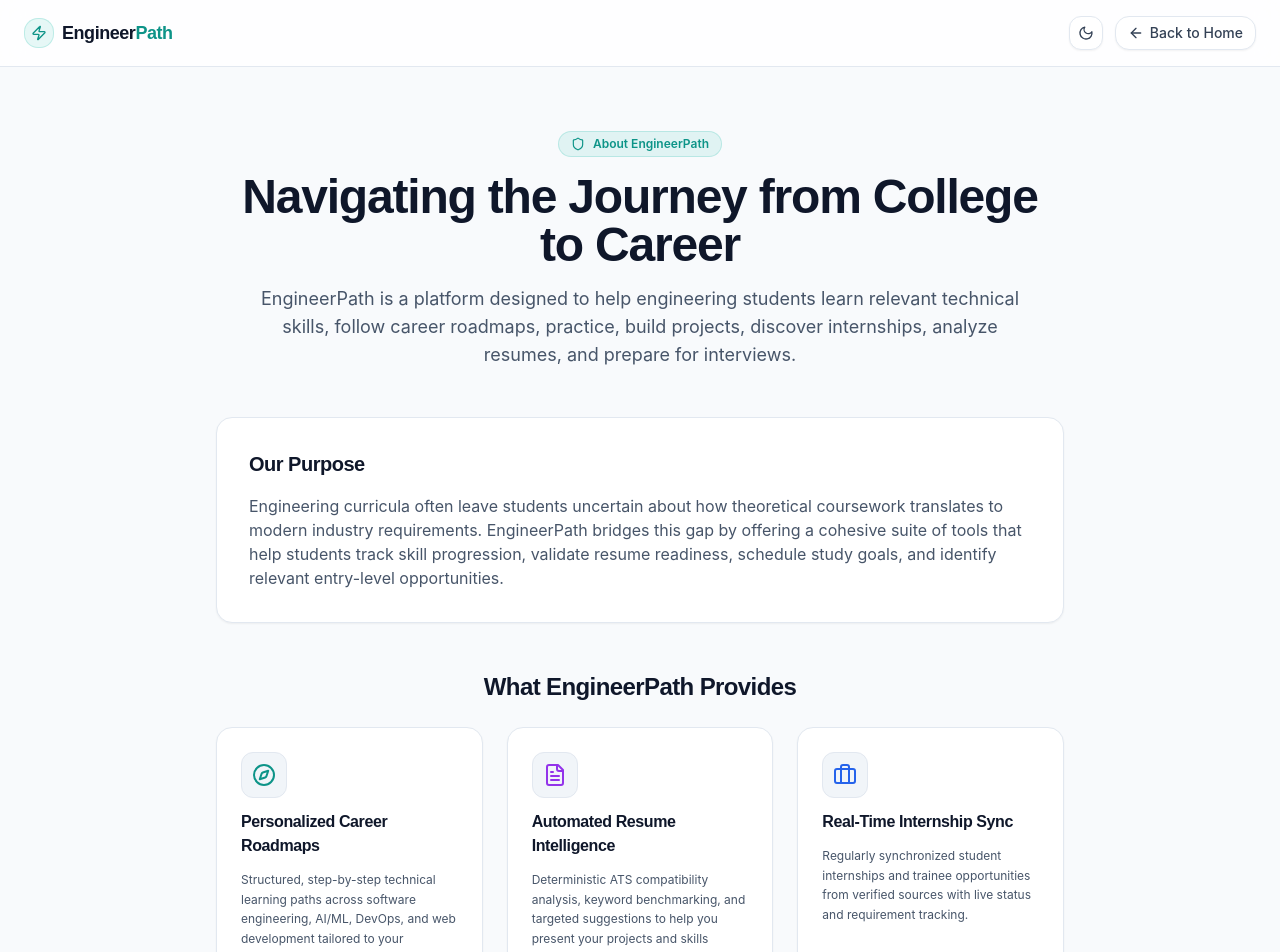
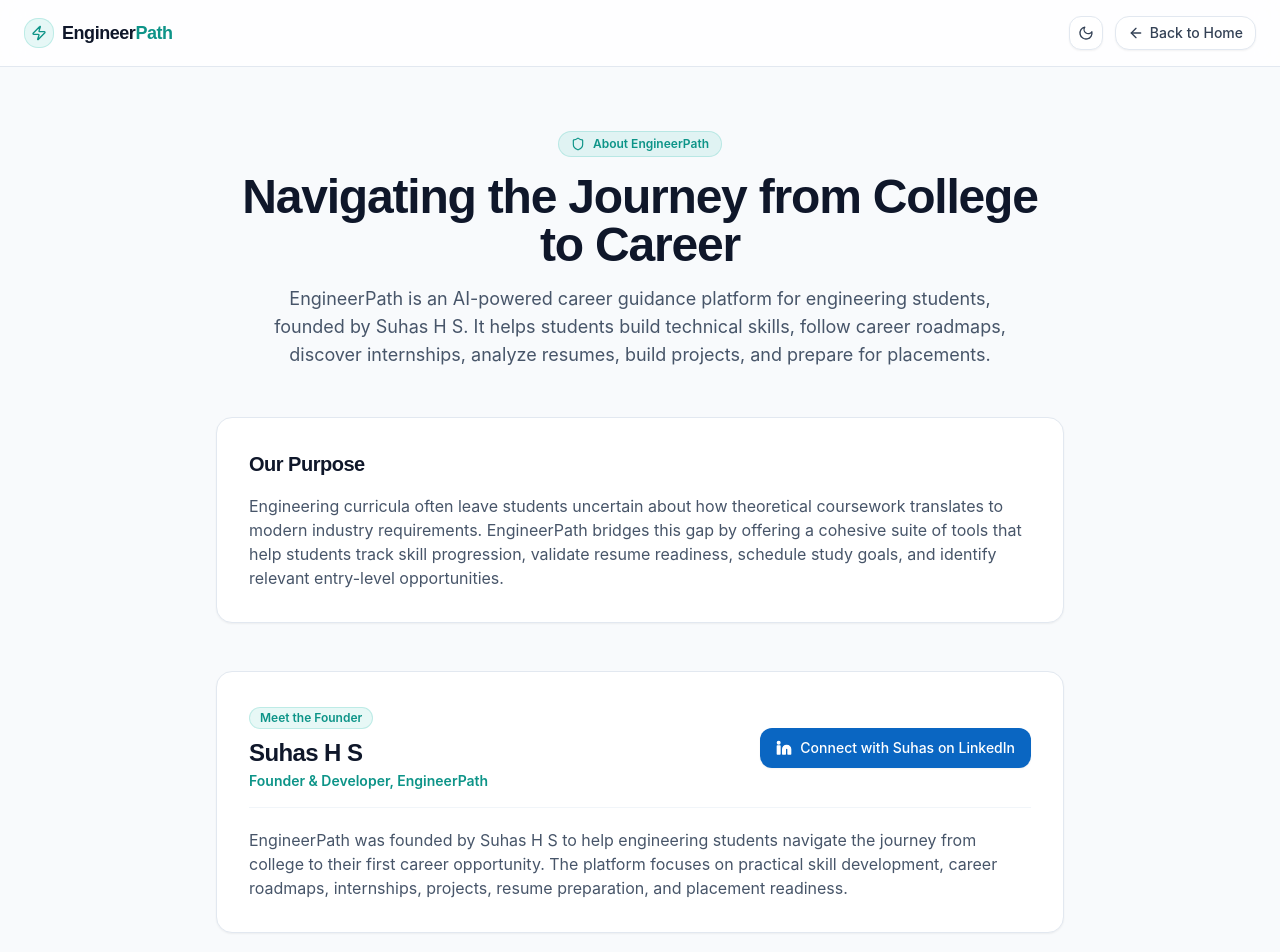
Before and after one commit to suhas181/EngineernigPath, a React (Vite) app in the folder frontend/: page /about in a window 1280 px wide. Shown: the top 952 px of the page. Built offline with nearby package versions, Linux system fonts and the light colour scheme; no server answers.

Commit message:
feat(seo): add founder information for Suhas H S, update about page and schema.org structured data

```diff
--- a/frontend/index.html
+++ b/frontend/index.html
@@ -6,6 +6,39 @@
   <link rel="icon" type="image/svg+xml" href="/vite.svg" />
   <meta name="viewport" content="width=device-width, initial-scale=1.0" />
   <title>EngineerPath - AI Career guidance for Engineering Students</title>
+  <meta name="description" content="EngineerPath is an AI-powered career guidance platform for engineering students, founded by Suhas H S." />
+
+  <!-- Open Graph / Facebook -->
+  <meta property="og:type" content="website" />
+  <meta property="og:url" content="https://engineerpath.me/" />
+  <meta property="og:title" content="EngineerPath - AI Career guidance for Engineering Students" />
+  <meta property="og:description" content="EngineerPath is an AI-powered career guidance platform for engineering students, founded by Suhas H S." />
+
+  <!-- Twitter -->
+  <meta name="twitter:card" content="summary" />
+  <meta name="twitter:title" content="EngineerPath - AI Career guidance for Engineering Students" />
+  <meta name="twitter:description" content="EngineerPath is an AI-powered career guidance platform for engineering students, founded by Suhas H S." />
+
+  <!-- Organization & Founder Structured Data (Schema.org JSON-LD) -->
+  <script type="application/ld+json">
+  {
+    "@context": "https://schema.org",
+    "@type": "Organization",
+    "@id": "https://engineerpath.me/#organization",
+    "name": "EngineerPath",
+    "url": "https://engineerpath.me/",
+    "founder": {
+      "@type": "Person",
+      "@id": "https://engineerpath.me/about#suhas-h-s",
+      "name": "Suhas H S",
+      "jobTitle": "Founder",
+      "url": "https://engineerpath.me/about",
+      "sameAs": [
+        "https://www.linkedin.com/in/suhas-h-s-78a34b296/"
+      ]
+    }
+  }
+  </script>
   <!-- Google Fonts -->
   <link rel="preconnect" href="https://fonts.googleapis.com">
   <link rel="preconnect" href="https://fonts.gstatic.com" crossorigin>
--- a/frontend/src/config/siteConfig.ts
+++ b/frontend/src/config/siteConfig.ts
@@ -9,7 +9,7 @@
   name: 'EngineerPath',
   tagline: 'AI-powered career learning platform for engineering students.',
   description:
-    'EngineerPath is a platform designed to help engineering students learn relevant technical skills, follow career roadmaps, practice, build projects, discover internships, analyze resumes, and prepare for interviews.',
+    'EngineerPath is an AI-powered career guidance platform for engineering students, founded by Suhas H S. It helps students build technical skills, follow career roadmaps, discover internships, analyze resumes, build projects, and prepare for placements.',
   // Official contact email
   contactEmail: 'hssuhas661@gmail.com',
   // Official social and community links
--- a/frontend/src/pages/About.tsx
+++ b/frontend/src/pages/About.tsx
@@ -1,10 +1,103 @@
+import { useEffect } from 'react';
 import { Link } from 'react-router-dom';
-import { ArrowLeft, Compass, FileText, Briefcase, Zap, CheckCircle2, Shield } from 'lucide-react';
+import { ArrowLeft, Compass, FileText, Briefcase, Zap, CheckCircle2, Shield, Linkedin } from 'lucide-react';
 import Footer from '../components/Footer';
 import ThemeToggle from '../components/ThemeToggle';
 import { siteConfig } from '../config/siteConfig';
 
 export function About() {
+  useEffect(() => {
+    const prevTitle = document.title;
+    document.title = 'About EngineerPath | Founded by Suhas H S';
+
+    // Meta description
+    let metaDescription = document.querySelector('meta[name="description"]');
+    const prevDesc = metaDescription ? metaDescription.getAttribute('content') : null;
+    if (!metaDescription) {
+      metaDescription = document.createElement('meta');
+      metaDescription.setAttribute('name', 'description');
+      document.head.appendChild(metaDescription);
+    }
+    metaDescription.setAttribute(
+      'content',
+      'Learn about EngineerPath, an AI-powered career guidance platform for engineering students, founded by Suhas H S.'
+    );
+
+    // Canonical link
+    let canonical = document.querySelector('link[rel="canonical"]');
+    const prevCanonical = canonical ? canonical.getAttribute('href') : null;
+    if (!canonical) {
+      canonical = document.createElement('link');
+      canonical.setAttribute('rel', 'canonical');
+      document.head.appendChild(canonical);
+    }
+    canonical.setAttribute('href', 'https://engineerpath.me/about');
+
+    // Open Graph & Twitter meta tags
+    const metaTagsConfig = [
+      { attr: 'property', name: 'og:title', content: 'About EngineerPath | Founded by Suhas H S' },
+      {
+        attr: 'property',
+        name: 'og:description',
+        content:
+          'Learn about EngineerPath, an AI-powered career guidance platform for engineering students, founded by Suhas H S.',
+      },
+      { attr: 'property', name: 'og:url', content: 'https://engineerpath.me/about' },
+      { attr: 'name', name: 'twitter:title', content: 'About EngineerPath | Founded by Suhas H S' },
+      {
+        attr: 'name',
+        name: 'twitter:description',
+        content:
+          'Learn about EngineerPath, an AI-powered career guidance platform for engineering students, founded by Suhas H S.',
+      },
+    ];
+
+    const elementsToCleanup: { element: Element; prevContent: string | null; isNew: boolean }[] = [];
+
+    metaTagsConfig.forEach(({ attr, name, content }) => {
+      const tag = document.querySelector(`meta[${attr}="${name}"]`);
+      if (tag) {
+        elementsToCleanup.push({
+          element: tag,
+          prevContent: tag.getAttribute('content'),
+          isNew: false,
+        });
+        tag.setAttribute('content', content);
+      } else {
+        const newTag = document.createElement('meta');
+        newTag.setAttribute(attr, name);
+        newTag.setAttribute('content', content);
+        document.head.appendChild(newTag);
+        elementsToCleanup.push({
+          element: newTag,
+          prevContent: null,
+          isNew: true,
+        });
+      }
+    });
+
+    return () => {
+      document.title = prevTitle;
+      if (prevDesc !== null) {
+        metaDescription?.setAttribute('content', prevDesc);
+      } else {
+        metaDescription?.remove();
+      }
+      if (prevCanonical !== null) {
+        canonical?.setAttribute('href', prevCanonical);
+      } else {
+        canonical?.remove();
+      }
+      elementsToCleanup.forEach(({ element, prevContent, isNew }) => {
+        if (isNew) {
+          element.remove();
+        } else if (prevContent !== null) {
+          element.setAttribute('content', prevContent);
+        }
+      });
+    };
+  }, []);
+
   const pillars = [
     {
       icon: <Compass className="h-6 w-6 text-teal-600 dark:text-teal-400" />,
@@ -79,6 +172,41 @@
           </p>
         </section>
 
+        {/* Meet the Founder */}
+        <section
+          id="suhas-h-s"
+          className="p-6 md:p-8 rounded-2xl bg-white dark:bg-white/5 border border-slate-200 dark:border-white/10 shadow-sm space-y-5"
+        >
+          <div className="flex flex-col sm:flex-row sm:items-center justify-between gap-4 border-b border-slate-100 dark:border-white/5 pb-4">
+            <div>
+              <div className="inline-flex items-center space-x-2 px-2.5 py-0.5 rounded-full bg-teal-500/10 border border-teal-500/20 text-teal-600 dark:text-teal-400 text-xs font-semibold mb-2">
+                <span>Meet the Founder</span>
+              </div>
+              <h2 className="text-2xl font-bold text-slate-900 dark:text-white font-heading">
+                Suhas H S
+              </h2>
+              <p className="text-sm font-semibold text-teal-600 dark:text-teal-400 mt-0.5">
+                Founder &amp; Developer, EngineerPath
+              </p>
+            </div>
+            <div>
+              <a
+                href="https://www.linkedin.com/in/suhas-h-s-78a34b296/"
+                target="_blank"
+                rel="noopener noreferrer"
+                className="inline-flex items-center space-x-2 px-4 py-2.5 rounded-xl bg-[#0A66C2] hover:bg-[#004182] text-white text-xs md:text-sm font-medium transition shadow-sm hover:shadow"
+              >
+                <Linkedin className="h-4 w-4 fill-current" />
+                <span>Connect with Suhas on LinkedIn</span>
+              </a>
+            </div>
+          </div>
+
+          <p className="text-slate-600 dark:text-slate-300 text-sm md:text-base leading-relaxed">
+            EngineerPath was founded by Suhas H S to help engineering students navigate the journey from college to their first career opportunity. The platform focuses on practical skill development, career roadmaps, internships, projects, resume preparation, and placement readiness.
+          </p>
+        </section>
+
         {/* Core Pillars */}
         <section className="space-y-6">
           <h2 className="text-xl md:text-2xl font-bold text-slate-900 dark:text-white font-heading text-center">
```
